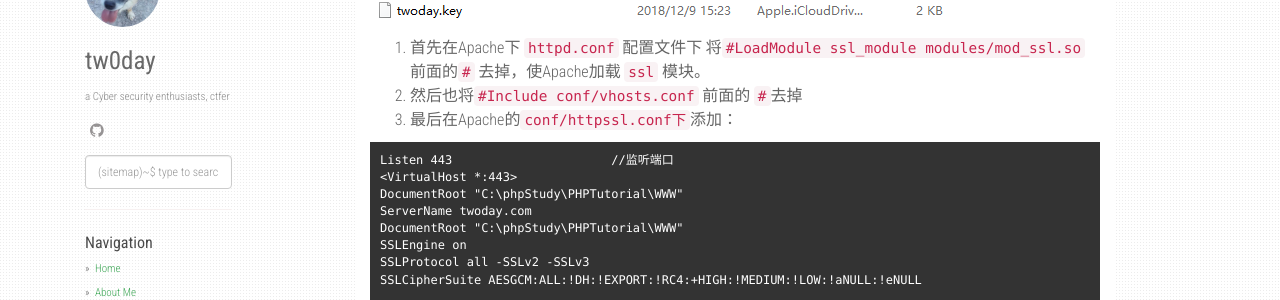
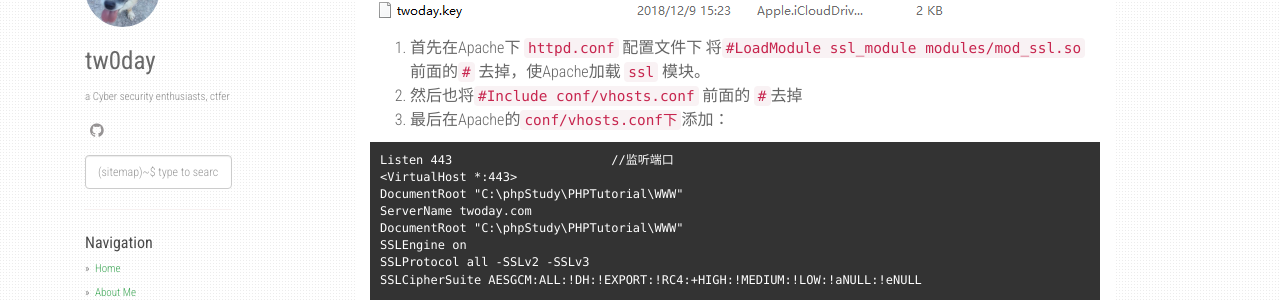
Before and after one commit to threeworld/threeworld.gitHub.io, a Jekyll site: the page built from _posts/2018-12-10-SSL证书生成与配置.md, in a window 1280 px wide and 900 px high, scrolled down 642 px. Shown: the part 148-448 px from the top of the window. Built offline with Jekyll 4.4.1, drawn with Linux system fonts in a browser that asks for light colours; nearby versions of some CDN libraries; comment, search, counter and statistics services are not loaded.

Commit message:
Update 2018-12-10-SSL证书生成与配置.md

````diff
--- a/_posts/2018-12-10-SSL证书生成与配置.md
+++ b/_posts/2018-12-10-SSL证书生成与配置.md
@@ -16,7 +16,7 @@ categories: [安全通信]
 
 1. 首先在Apache下 `httpd.conf` 配置文件下 将`#LoadModule ssl_module modules/mod_ssl.so` 前面的`#` 去掉，使Apache加载 `ssl` 模块。
 2. 然后也将`#Include conf/vhosts.conf` 前面的 `#`去掉
-3. 最后在Apache的`conf/httpssl.conf下`添加：
+3. 最后在Apache的`conf/vhosts.conf下`添加：
 
 ```
 Listen 443			//监听端口
````
